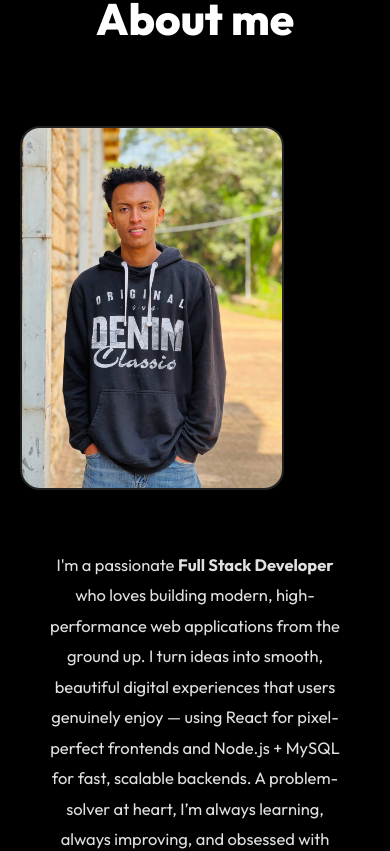
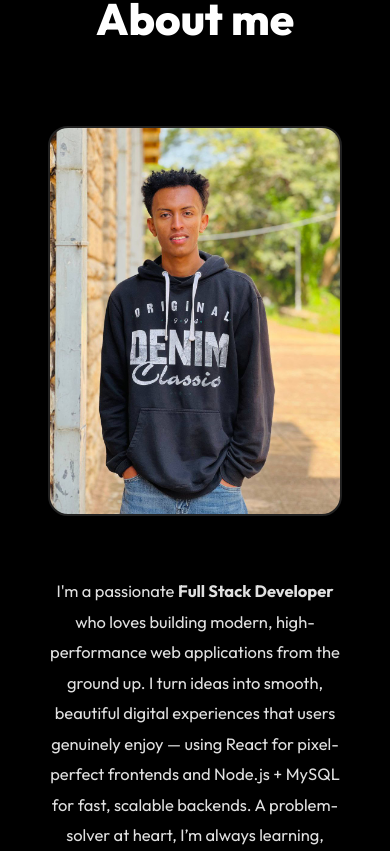
Before and after one commit to Abeenaa/Portifolio, a React (Vite) app: page / in a window 390 px wide. Shown: the part 899-1750 px from the top of the page. Built offline with nearby package versions, Linux system fonts and the light colour scheme.

Commit message:
updated about

```diff
--- a/src/Component/About/About.css
+++ b/src/Component/About/About.css
@@ -71,11 +71,13 @@
   .about-content {
     flex-direction: column;
     text-align: center;
+    align-items: center;
   }
 
   .about-left img {
-    max-width: 260px;
-    margin: auto auto;
+    max-width: 290px;
+    margin: 0 auto;
+    height: auto;
     display: block;
   }
 
```
